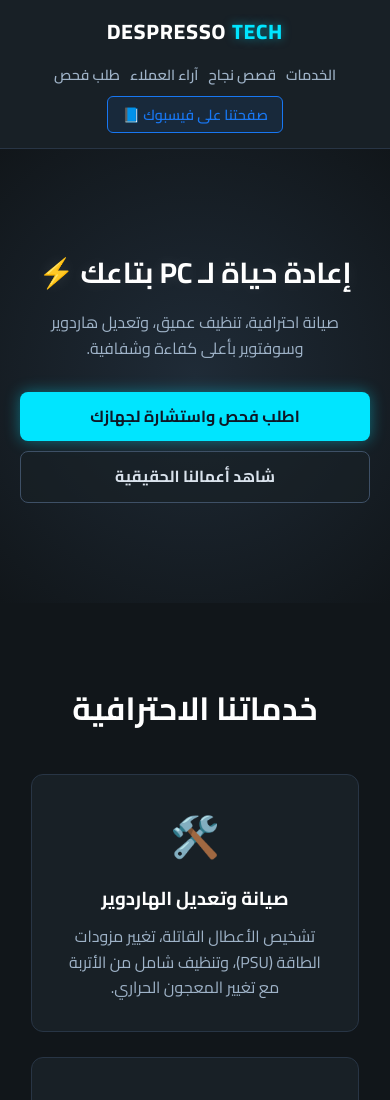
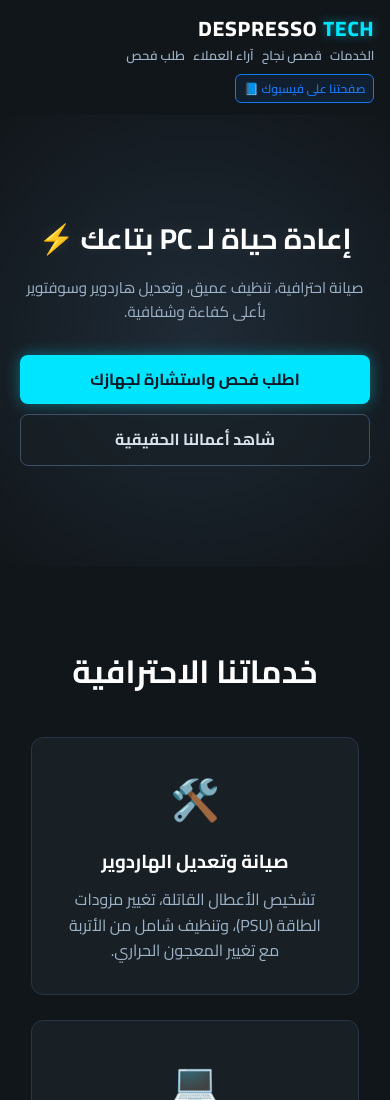
Before and after one commit to KerolosShokry/DespressoTech, a plain HTML site: page index.html in a window 390 px wide. Shown: the top 1100 px of the page. Drawn offline with Linux system fonts and the light colour scheme.

Commit message:
Responsive

```diff
--- a/style.css
+++ b/style.css
@@ -11,7 +11,11 @@
     line-height: 1.6;
 }
 
-/* Navbar Responsive Fix */
+تفضل التعديل المحدث لملف style.css؛ التعديل ده بيضمن إن الموقع يكون responsive ومظبوط على الموبايل، وفي نفس الوقت بيحافظ على مكان Despresso Tech على الشمال والروابط على اليمين على شاشات الموبايل والشاشات الكبيرة بنفس الترتيب:
+
+1. استبدل قسم الـ Navbar في ملف style.css بهذا الكود:
+CSS
+/* Navbar Fix */
 .navbar {
     display: flex;
     justify-content: space-between;
@@ -19,8 +23,7 @@
     padding: 15px 5%;
     background: #182026;
     border-bottom: 1px solid #283545;
-    flex-wrap: wrap; /* يمنع خروج العناصر برة الشاشة */
-    gap: 15px;
+    direction: rtl; /* اتجاه عربي لتثبيت العناصر */
 }
 
 .logo {
@@ -28,6 +31,7 @@
     font-weight: 800;
     color: #ffffff;
     letter-spacing: 1px;
+    order: 2; /* إجبار اللوجو يتواجد أقصى الشمال دائمًا */
 }
 
 .logo span {
@@ -36,10 +40,11 @@
 }
 
 nav {
+    order: 1; /* إجبار الروابط تتواجد أقصى اليمين دائمًا */
     display: flex;
     align-items: center;
-    flex-wrap: wrap;
-    gap: 10px;
+    gap: 12px;
+    flex-wrap: wrap; /* السماح للروابط بالتكيف لو الشاشة صغرت */
 }
 
 nav a {
@@ -48,6 +53,10 @@
     font-weight: 600;
     font-size: 0.9rem;
     transition: 0.3s;
+}
+
+nav a:hover {
+    color: #00e5ff;
 }
 
 .btn-facebook {
@@ -365,24 +374,34 @@
 }
 
 
-/* Media Queries for Mobile Screens */
+/* Media Queries for Mobile Responsive */
 @media (max-width: 768px) {
     .navbar {
-        flex-direction: column; /* يرتب اللوجو والروابط تحت بعض في الموبايل */
-        text-align: center;
+        padding: 12px 4%;
+        /* المحافظة على التوزيع: الروابط يمين واللوجو شمال حتى في الموبايل */
+        flex-direction: row;
+        justify-content: space-between;
     }
 
     nav {
-        justify-content: center;
-        width: 100%;
+        gap: 8px; /* تقليل المسافات بين الأزرار لعدم الخروج عن الشاشة */
+    }
+
+    nav a {
+        font-size: 0.8rem; /* تصغير خط الروابط قليلاً في الشاشات الصغيرة */
+    }
+
+    .btn-facebook, .btn-visit {
+        padding: 4px 8px;
+        font-size: 0.75rem;
     }
 
     .hero h1 {
-        font-size: 1.8rem; /* تصغير حجم العنوان الكبير ليناسب الموبايل */
+        font-size: 1.8rem; /* ضبط حجم عنوان الـ Hero ليشغل مساحة مناسبة */
     }
 
     .hero p {
-        font-size: 1rem;
+        font-size: 0.95rem;
     }
 
     .hero-btns {
@@ -393,7 +412,8 @@
 
     .btn-primary, .btn-secondary {
         margin-left: 0;
-        width: 100%; /* الأزرار تأخذ عرض الشاشة بالكامل في الموبايل */
+        width: 100%; /* جعل الأزرار تأخذ العرض الكامل لتسهيل الضغط بالموبايل */
+        text-align: center;
     }
 
     .calc-box, .case-box, .review-card {
```
